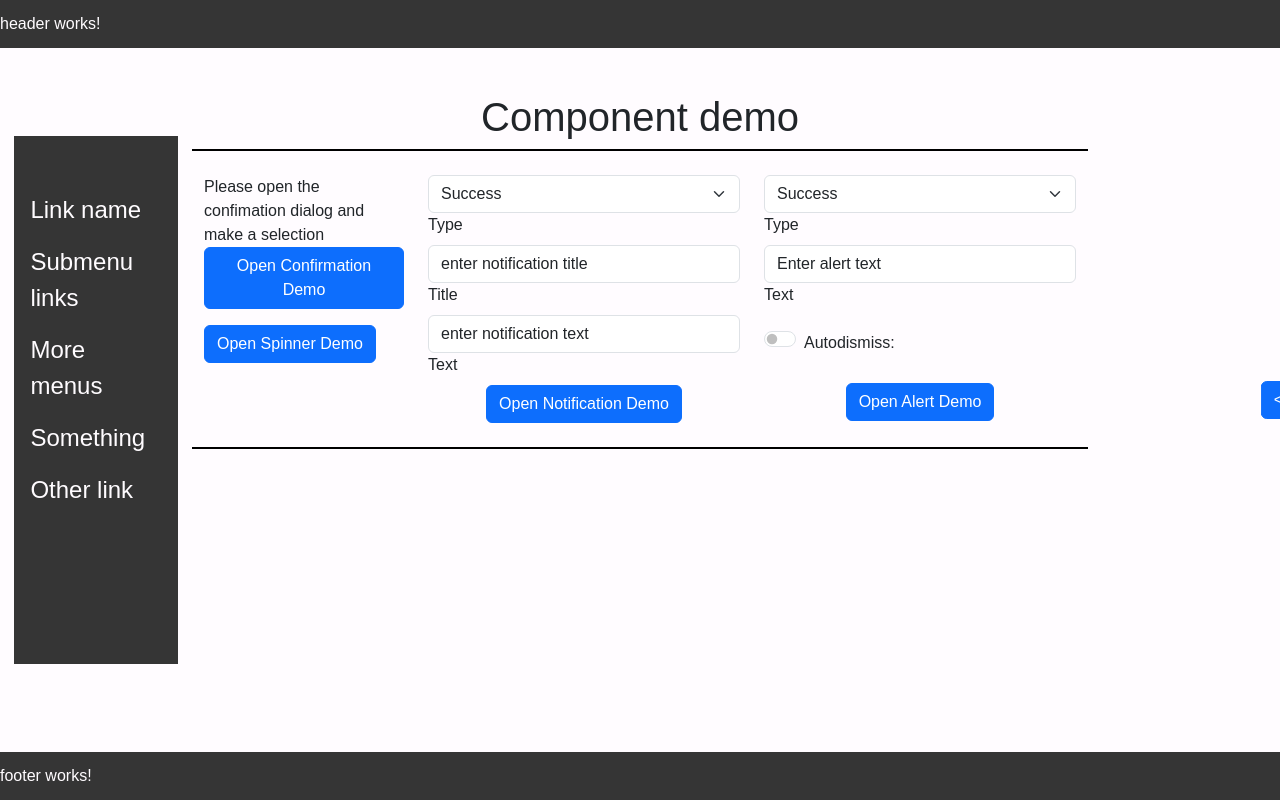
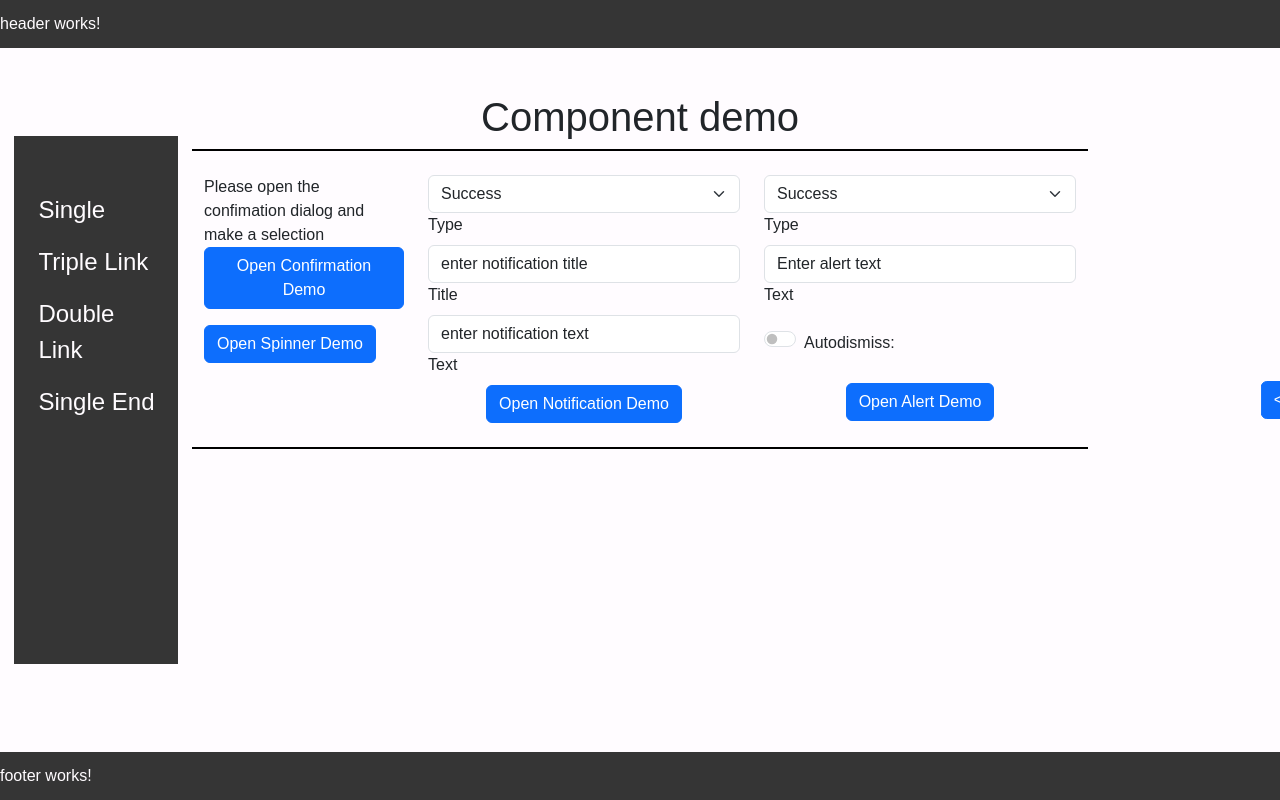
Before and after one commit to lenmahaffey/frontend.angular.material, an Angular app: page / in a window 1280 px wide. Built offline with nearby package versions, Linux system fonts and the light colour scheme.

Commit message:
side nav displaying

```diff
--- a/src/app/main-layout/left-side-bar/left-side-bar.component.html
+++ b/src/app/main-layout/left-side-bar/left-side-bar.component.html
@@ -1,4 +1,30 @@
 <div id="container">
   <div id="leftSideBar" class="pt-5">
-  <ng-container [ngTemplateOutlet]="sideNavTemplate"></ng-container>
+    <nav class="ms-2">
+      <ul class="nav flex-column" id="nav_accordion">
+          <ng-container
+            *ngFor="let item of menuItems?.itemGroups"
+            [ngTemplateOutlet]="item.items.length == 1 ? singleLink : dropDown"
+            [ngTemplateOutletContext]="{ $implicit: true ? item : item }">
+          </ng-container>
+      </ul>
+    </nav>
+  </div>
 </div>
+
+<ng-template #singleLink let-item>
+  <li class="nav-item">
+    <a class="nav-link">{{ item.items[0].text }}</a>
+  </li>
+</ng-template>
+
+<ng-template #dropDown let-item>
+  <li class="nav-item">
+    <a class="nav-link" href="#" data-bs-toggle="collapse" [attr.data-bs-target]="'#collapse' + item.id">{{ item.title }}</a>
+    <ul id="collapse{{item.id}}" class="collapse">
+      <div *ngFor="let item of item.items">
+      <li><a class="nav-link" href="#">{{ item.text }}</a></li>
+    </div>
+    </ul>
+  </li>
+</ng-template>
--- a/src/app/main-layout/left-side-bar/left-side-bar.component.ts
+++ b/src/app/main-layout/left-side-bar/left-side-bar.component.ts
@@ -1,4 +1,4 @@
-import { Component, OnInit, TemplateRef } from '@angular/core';
+import { Component } from '@angular/core';
 import { AppStateService } from 'src/app/services/app-state/app-state-service';
 
 @Component({
@@ -8,16 +8,13 @@ import { AppStateService } from 'src/app/services/app-state/app-state-service';
 })
 export class LeftSideBarComponent {
 
-  sideNavTemplate: any;
+  menuItems: any
+
   constructor(private appStateService: AppStateService)
   {
-    appStateService.leftSideNav.subscribe(data => {
-      this.sideNavTemplate = data
+    this.appStateService.leftSideNavMenuItems.subscribe(data => {
+      console.log(data)
+      this.menuItems = data
     })
   }
-
-  // setSideNav(template: any)
-  // {
-  //   this.sideNavTemplate = template;
-  // }
 }
--- a/src/app/pages/demo/demo-side-nav-links/demo-side-nav-links.component.html
+++ /dev/null
@@ -1,32 +0,0 @@
-<ng-template #navLinks>
-  <nav>
-    <ul class="nav flex-column" id="nav_accordion">
-      <li class="nav-item">
-        <a class="nav-link" href="#"> Link name </a>
-      </li>
-      <li class="nav-item">
-        <a class="nav-link" href="#" data-bs-toggle="collapse" data-bs-target="#collapseExample">Submenu links</a>
-        <ul id="collapseExample" class="collapse">
-          <li><a class="nav-link" href="#">Submenu item 1 </a></li>
-          <li><a class="nav-link" href="#">Submenu item 2 </a></li>
-          <li><a class="nav-link" href="#">Submenu item 3 </a> </li>
-        </ul>
-      </li>
-      <li class="nav-item">
-        <a class="nav-link" data-bs-toggle="collapse" data-bs-target="#collapseExample1"  href="#">More menus</a>
-        <ul id="collapseExample1" class="submenu collapse">
-          <li><a class="nav-link" href="#">Submenu item 4 </a></li>
-          <li><a class="nav-link" href="#">Submenu item 5 </a></li>
-          <li><a class="nav-link" href="#">Submenu item 6 </a></li>
-          <li><a class="nav-link" href="#">Submenu item 7 </a></li>
-        </ul>
-      </li>
-      <li class="nav-item">
-        <a class="nav-link" href="#">Something</a>
-      </li>
-      <li class="nav-item">
-        <a class="nav-link" href="#">Other link</a>
-      </li>
-    </ul>
-  </nav>
-</ng-template>
--- a/src/app/pages/demo/demo-side-nav-links/demo-side-nav-links.component.scss
+++ /dev/null
@@ -1,9 +0,0 @@
-@use '/src/appTheme.scss' as *;
-.nav-link{
-  color: $appWhite;
-  list-style-type: none;
-}
-
-li{
-  list-style-type: none;
-}
--- a/src/app/pages/demo/demo-side-nav-links/demo-side-nav-links.component.ts
+++ /dev/null
@@ -1,19 +0,0 @@
-import { Component, TemplateRef, ViewChild } from '@angular/core';
-import { AppStateService } from 'src/app/services/app-state/app-state-service';
-
-@Component({
-  selector: 'app-demo-side-nav-links',
-  templateUrl: './demo-side-nav-links.component.html',
-  styleUrls: ['./demo-side-nav-links.component.scss']
-})
-export class DemoSideNavLinksComponent {
-  @ViewChild('navLinks', {static : true}) navLinks : TemplateRef<any> | undefined;
-
-
-  constructor(private appStateService: AppStateService)
-  { }
-
-  ngOnInit() {
-    this.appStateService.setLeftSideNav(this.navLinks)
-  }
-}
--- a/src/app/pages/demo/demo.component.html
+++ b/src/app/pages/demo/demo.component.html
@@ -1,4 +1,3 @@
-<app-demo-side-nav-links></app-demo-side-nav-links>
 <div class="container">
   <div class="h1 text-center">Component demo</div>
     <div class="row border border-2 border-start-0 border-end-0 border-black pb-4 pt-4 mb-4">
--- a/src/app/pages/demo/demo.component.ts
+++ b/src/app/pages/demo/demo.component.ts
@@ -1,4 +1,4 @@
-import { Component, Input, OnInit, TemplateRef } from '@angular/core';
+import { Component, Input, OnInit } from '@angular/core';
 import { FormControl, FormGroup } from '@angular/forms';
 import { NgbModal, NgbModalOptions } from '@ng-bootstrap/ng-bootstrap';
 import { AlertService } from 'src/app/services/alert/alert.service';
@@ -8,6 +8,7 @@ import { MessageType } from 'src/app/services/message-type.interface';
 import { NotificationService } from 'src/app/services/notification/notification.service';
 import { ConfirmationDialogOptions } from 'src/app/shared/confirmation-dialog/confirmation-dialog-options';
 import { ConfirmationDialogComponent } from 'src/app/shared/confirmation-dialog/confirmation-dialog.component';
+import { MenuItems } from 'src/app/shared/menu-items';
 import { SpinnerComponent } from 'src/app/shared/spinner/spinner.component';
 
 @Component({
@@ -25,12 +26,45 @@ export class DemoComponent implements OnInit{
   alertMessageFormData: any
   notificationMessageFormData: any
   confirmationResponseMessage: string = "Please open the confimation dialog and make a selection"
+  links: MenuItems = {
+    itemGroups: [
+      {
+        id: "1",
+
+        title:"Single Link",
+        items:[
+        { href:"", text:"Single" },
+      ]},
+      {
+        id: "2",
+        title:"Triple Link",
+        items:[
+        { href:"", text:"First Link" },
+        { href:"", text:"Second Link" },
+        { href:"", text:"Third Link" }
+      ]},
+      {
+        id: "3",
+        title:"Double Link",
+        items:[
+        { href:"", text:"First Link" },
+        { href:"", text:"Second" }
+      ]},
+      {
+        id: "4",
+        title:"Single Link End",
+        items:[
+        { href:"", text:"Single End" }
+      ]},
+    ]
+  }
   constructor(
     private alertService:AlertService,
     private notificationService: NotificationService,
     private modalService: NgbModal,
     private appStateService: AppStateService)
   {
+    this.appStateService.setLeftSideMenuItems(this.links);
     let temp: any[] = Object.values(this.types).filter(f => !isNaN(Number(f)));
     temp.forEach(key =>{
       this.keys.push(parseInt(key))
--- a/src/app/pages/pages.module.ts
+++ b/src/app/pages/pages.module.ts
@@ -4,7 +4,6 @@ import { PageNotFoundComponent } from './page-not-found/page-not-found.component
 import { DemoComponent } from './demo/demo.component';
 import { RouterModule } from '@angular/router';
 import { SharedModule } from '../shared/shared.module';
-import { DemoSideNavLinksComponent } from './demo/demo-side-nav-links/demo-side-nav-links.component';
 
 
 
@@ -13,7 +12,6 @@ import { DemoSideNavLinksComponent } from './demo/demo-side-nav-links/demo-side-
     WelcomeComponent,
     PageNotFoundComponent,
     DemoComponent,
-    DemoSideNavLinksComponent,
   ],
   imports: [
     SharedModule,
--- a/src/app/services/app-state/app-state-service.ts
+++ b/src/app/services/app-state/app-state-service.ts
@@ -1,31 +1,28 @@
 import { Injectable, TemplateRef } from '@angular/core';
 import { Subject } from 'rxjs';
+import { MenuItems } from 'src/app/shared/menu-items';
 
 @Injectable({
   providedIn: 'root'
 })
 export class AppStateService {
 
-
-  leftSideNav: Subject<TemplateRef<any>> = new Subject<TemplateRef<any>>()
+  leftSideNavMenuItems: Subject<MenuItems> = new Subject<MenuItems>();
   rightSideText: Subject<TemplateRef<any>> = new Subject<TemplateRef<any>>()
 
-  private leftSideBarNav: any;
-  private rightSideBarText: any;
+  private menuItems: MenuItems = {itemGroups: []}
+  private rightSideBarTemplate: any;
 
   constructor() { }
 
-  setLeftSideNav(nav: TemplateRef<any> | undefined)
+  setLeftSideMenuItems(items: MenuItems)
   {
-    if(nav != undefined){
-      this.leftSideBarNav = nav;
-      this.leftSideNav.next(nav);
-    }
+    this.menuItems = items
+    this.leftSideNavMenuItems.next(this.menuItems);
   }
 
   setRightSideNav(text: TemplateRef<any>)
   {
-    this.rightSideBarText = text;
-    this.rightSideText.next(text);
+
   }
 }
--- /dev/null
+++ b/src/app/shared/menu-items.ts
@@ -0,0 +1,14 @@
+export interface MenuItem{
+  href: string;
+  text: string;
+}
+
+export interface MenuItemGroup{
+  id: string,
+  title: string;
+  items: MenuItem[];
+}
+
+export interface MenuItems {
+  itemGroups: MenuItemGroup[];
+}
```
Also changed, not shown: src/app/pages/demo/demo-side-nav-links/menu-items.ts (deleted, +0 -12 lines).
